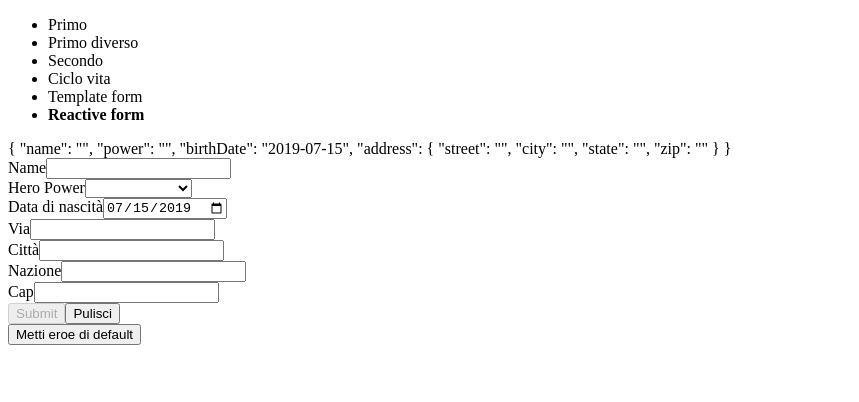
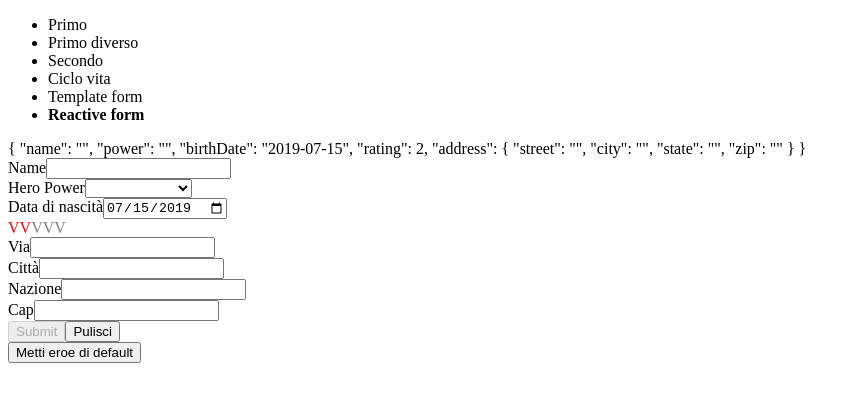
Before and after one commit to LukeSkywa/DemoBergamo, an Angular app: page /reactive-form in a window 1280 px wide. Shown: the top 402 px of the page, without its empty margins (0-859 px from the left). Built offline with nearby package versions, Linux system fonts and the light colour scheme.

Commit message:
creazinoe componente di rating con controlvalueaccessor

```diff
--- a/src/app/app.module.ts
+++ b/src/app/app.module.ts
@@ -11,6 +11,7 @@
 import { MenuComponent } from './menu/menu.component';
 import { TemplateFormComponent } from './forms/template-form/template-form.component';
 import { ReactiveFormComponent } from './forms/reactive-form/reactive-form.component';
+import { RatingComponent } from './forms/rating/rating.component';
 
 @NgModule({
   declarations: [
@@ -21,7 +22,8 @@
     PageNotFoundComponent,
     MenuComponent,
     TemplateFormComponent,
-    ReactiveFormComponent
+    ReactiveFormComponent,
+    RatingComponent
   ],
   imports: [
     BrowserModule,
--- /dev/null
+++ b/src/app/forms/rating/rating.component.html
@@ -0,0 +1,2 @@
+<span *ngFor="let item of [1,2,3,4,5]" (click)="selectRate(item)"
+ [ngClass]="{selected: item <=value, 'no-selected': item>value}">V</span>
--- /dev/null
+++ b/src/app/forms/rating/rating.component.scss
@@ -0,0 +1,11 @@
+.selected{
+    color: red;
+}
+
+.no-selected{
+    color: gray;
+}
+
+span{
+    cursor: pointer;
+}
--- /dev/null
+++ b/src/app/forms/rating/rating.component.ts
@@ -0,0 +1,43 @@
+import { Component, OnInit, forwardRef } from '@angular/core';
+import { ControlValueAccessor, NG_VALUE_ACCESSOR } from '@angular/forms';
+
+@Component({
+  selector: 'app-rating',
+  templateUrl: './rating.component.html',
+  styleUrls: ['./rating.component.scss'],
+  providers: [{
+    provide: NG_VALUE_ACCESSOR,
+    useExisting: forwardRef(() => RatingComponent),
+    multi: true
+  }]
+})
+export class RatingComponent implements OnInit, ControlValueAccessor {
+
+  onChange: any = ()=>{};
+  onTouch: any = ()=>{};
+
+  value: number;
+
+  constructor() { }
+
+  writeValue(obj: number): void {
+    this.value=obj;
+  }
+
+  registerOnChange(fn: any): void {
+    this.onChange = fn;
+  }
+  registerOnTouched(fn: any): void {
+    this.onTouch = fn;
+  }
+
+  selectRate(item: number){
+    this.value = item;
+    this.onTouch(item);
+    this.onChange(item);
+  }
+
+  ngOnInit(): void {
+  }
+
+}
--- a/src/app/forms/reactive-form/reactive-form.component.html
+++ b/src/app/forms/reactive-form/reactive-form.component.html
@@ -16,6 +16,7 @@
         <label for="birthDate">Data di nascità</label>
         <input type="date" id="birthDate" formControlName="birthDate">
     </div>
+    <app-rating formControlName="rating"></app-rating>
     <div formGroupName="address">
         <div>
             <label for="street">Via</label>
--- a/src/app/forms/reactive-form/reactive-form.component.ts
+++ b/src/app/forms/reactive-form/reactive-form.component.ts
@@ -1,5 +1,5 @@
 import { Component, OnInit } from '@angular/core';
-import { FormGroup, FormBuilder, Validators, FormControl } from '@angular/forms';
+import { FormGroup, FormBuilder, Validators, FormControl, NG_VALUE_ACCESSOR } from '@angular/forms';
 
 @Component({
   selector: 'app-reactive-form',
@@ -26,6 +26,7 @@
       name: ['', Validators.compose([Validators.required, Validators.minLength(2)])],
       power: ['', Validators.required],
       birthDate: [date.toISOString().substring(0, 10)],
+      rating: 2,
       address: this.fb.group({
         street: '',
         city: '',
@@ -62,8 +63,9 @@
 
   clearHero(){
     this.heroForm.reset({
-      name: 'Gohan'
+      name: 'Gohan',
     });
+    this.heroForm.get('rating').patchValue(1);
   }
 
 }
```
Also changed, not shown: 1 other file (tests, documents, lock files or other folders).
